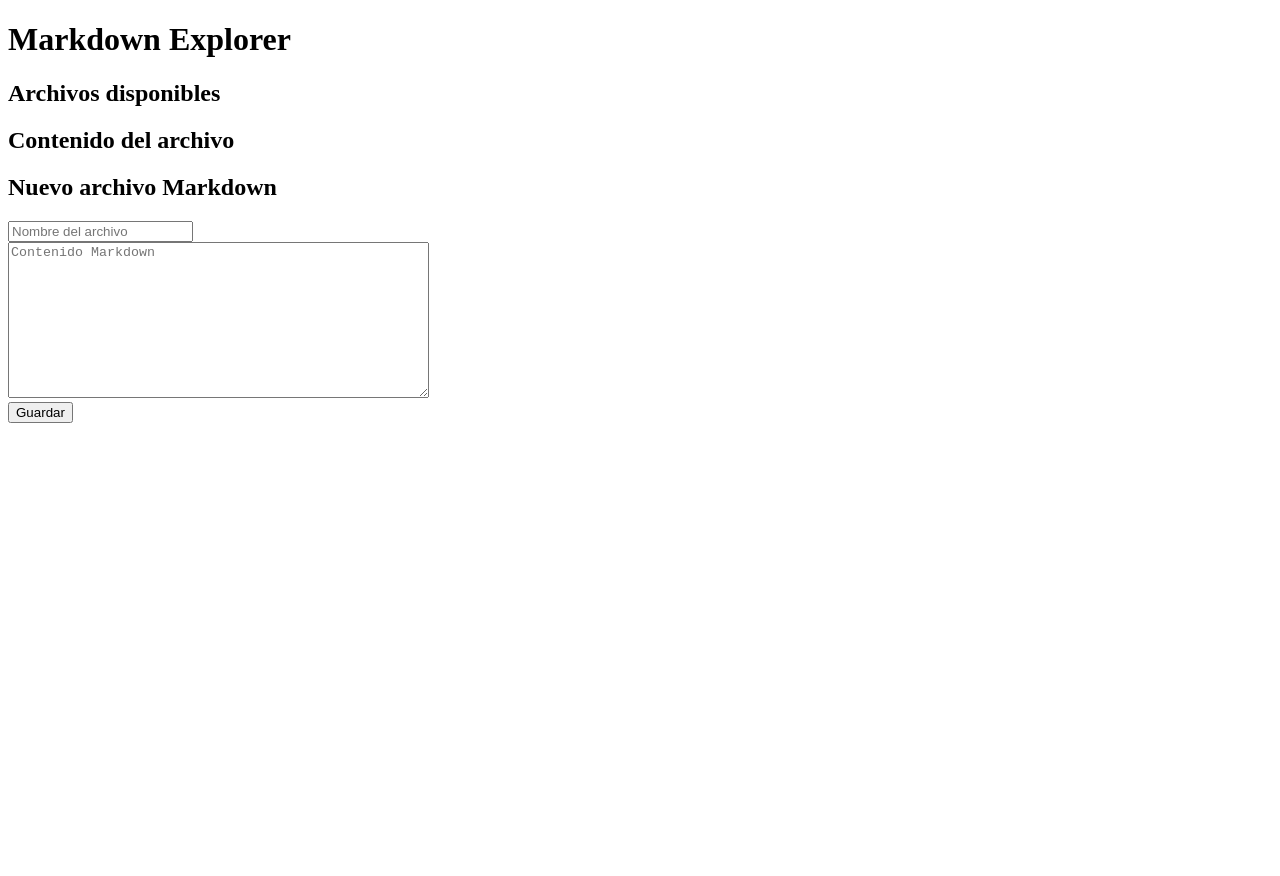
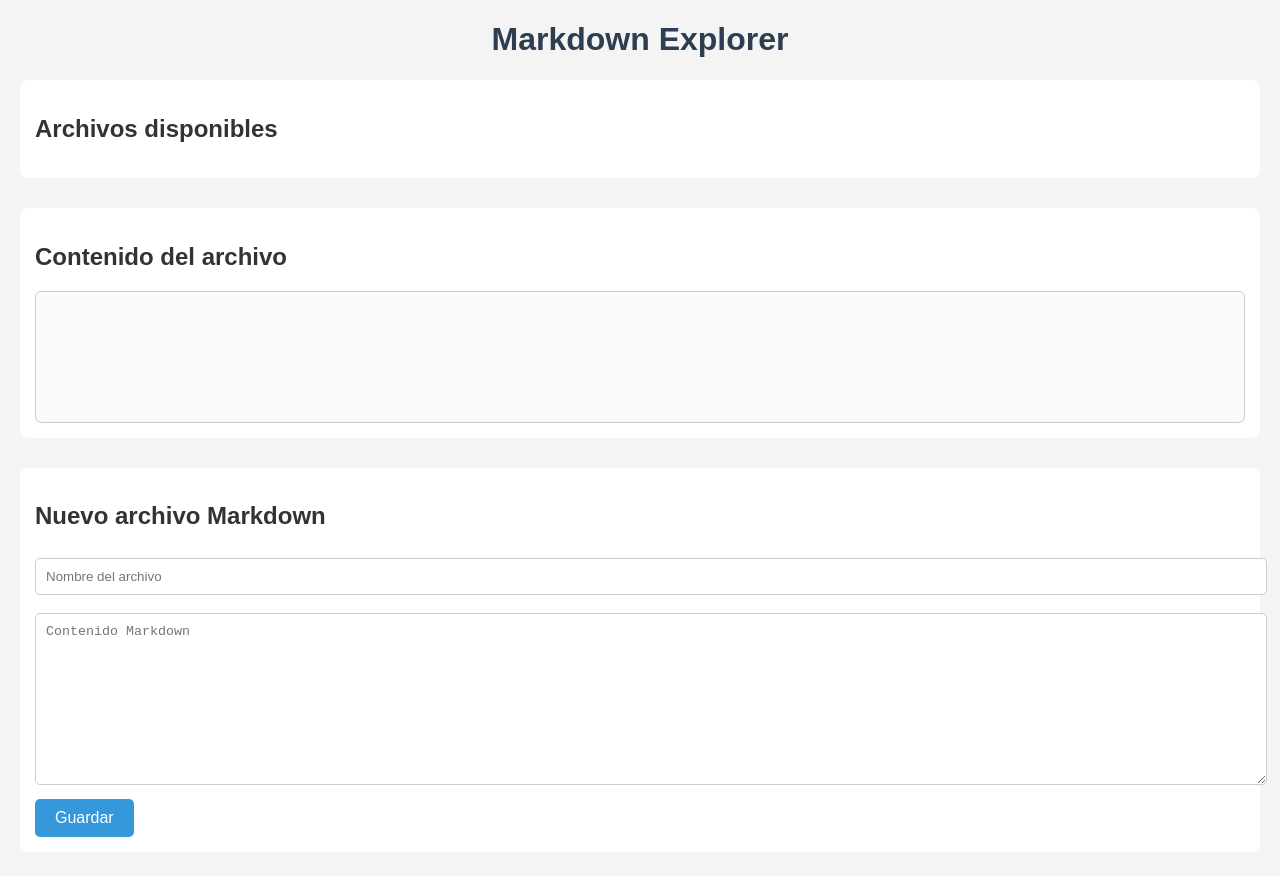
Before and after one commit to renzogeomar/Laboratorio-Programaci-n-Web-2-grupal-, a website: page Laboratorio 4(grupal)/public/index.html in a window 1280 px wide. Before the commit the page ends 800 px from the top, so only its background shows below. Drawn offline with nearby package versions, Linux system fonts and the light colour scheme.

Commit message:
Estilos avanzados e interacción, además de modificar el html para que agarre el css

```diff
--- a/Laboratorio 4(grupal)/public/index.html
+++ b/Laboratorio 4(grupal)/public/index.html
@@ -3,6 +3,7 @@
     <head>
         <meta charset="UTF-8">
         <title>Markdown Explorer</title>
+        <link rel="stylesheet" href="style.css">
         <script src="https://cdn.jsdelivr.net/npm/marked/marked.min.js"></script>
         <script src="app.js" defer></script>
     </head>
--- a/Laboratorio 4(grupal)/public/style.css
+++ b/Laboratorio 4(grupal)/public/style.css
@@ -27,3 +27,37 @@ ul#file-list li {
     border-bottom: 1px solid #ddd;
     cursor: pointer;
 }
+ul#file-list li:hover {
+    background-color: #e0e0e0;
+}
+
+#file-content {
+    border: 1px solid #ccc;
+    padding: 15px;
+    background-color: #fafafa;
+    min-height: 100px;
+    border-radius: 6px;
+}
+
+input#new-name, textarea#new-content {
+    width: 100%;
+    padding: 10px;
+    margin-top: 8px;
+    margin-bottom: 10px;
+    border: 1px solid #ccc;
+    border-radius: 5px;
+}
+
+button {
+    padding: 10px 20px;
+    background-color: #3498db;
+    border: none;
+    color: white;
+    font-size: 16px;
+    border-radius: 5px;
+    cursor: pointer;
+}
+
+button:hover {
+    background-color: #2980b9;
+}
```
